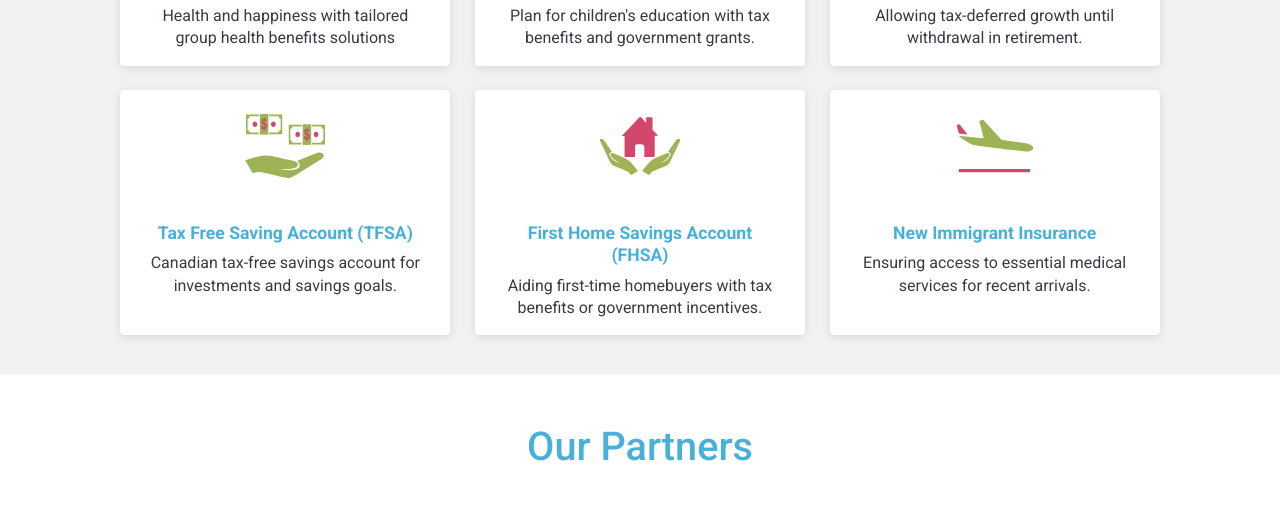
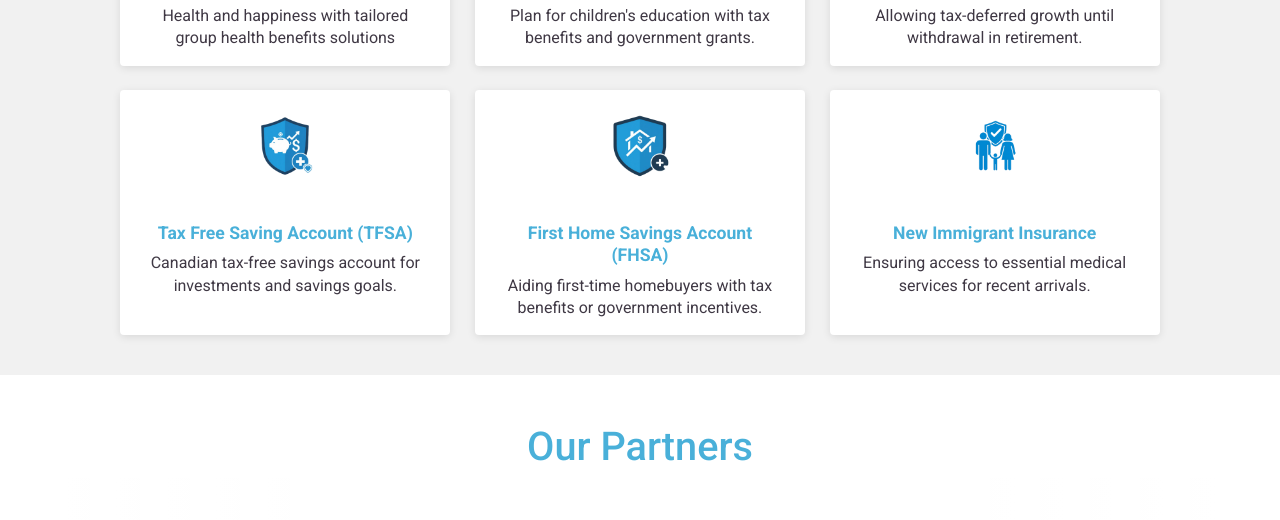
Before and after one commit to rabia77777/InsuranceWebsiteII, a plain HTML site: page index.html in a window 1280 px wide. Shown: the part 3557-4077 px from the top of the page. Drawn offline with nearby package versions, Linux system fonts and the light colour scheme; a script that the page names is missing.

Commit message:
Update index.html

```diff
--- a/index.html
+++ b/index.html
@@ -475,17 +475,17 @@
                     <p class="card-description text-color">Allowing tax-deferred growth until withdrawal in retirement.</p>
                 </div>
                 <div class="small-card boxshadow white-color-bg" onclick="window.location.href = 'tfsa.html';">
-                    <img src="icons/tfsa.svg" alt="Icon" class="card-icon">
+                    <img src="icons/tfsa.png" alt="Icon" class="card-icon">
                     <p class="subhead2 secondary-color card-title">Tax Free Saving Account (TFSA)</p>
                     <p class="card-description text-color">Canadian tax-free savings account for investments and savings goals.</p>
                 </div>
                 <div class="small-card boxshadow white-color-bg" onclick="window.location.href = 'fhsa.html';">
-                    <img src="icons/fhsa.svg" alt="Icon" class="card-icon">
+                    <img src="icons/fhsa.png" alt="Icon" class="card-icon">
                     <p class="subhead2 secondary-color card-title">First Home Savings Account (FHSA)</p>
                     <p class="card-description text-color">Aiding first-time homebuyers with tax benefits or government incentives.</p>
                 </div>
                 <div class="small-card boxshadow white-color-bg" onclick="window.location.href = 'visitor-insurance.html';">
-                    <img src="icons/new-immigrant-insurance.svg" alt="Icon" class="card-icon">
+                    <img src="icons/new-immigrant-insurance.png" alt="Icon" class="card-icon">
                     <p class="subhead2 secondary-color card-title">New Immigrant Insurance</p>
                     <p class="card-description text-color">Ensuring access to essential medical services for recent arrivals.</p>
                 </div>
```
